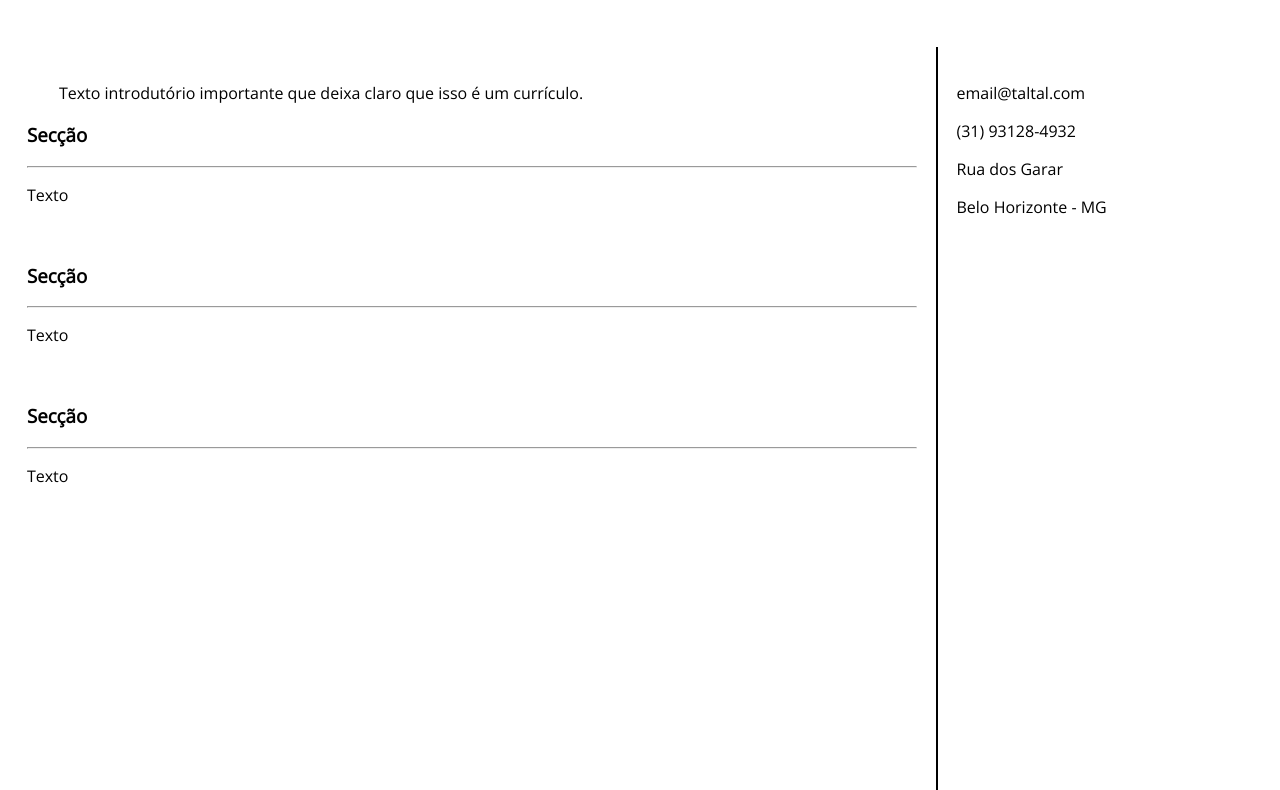
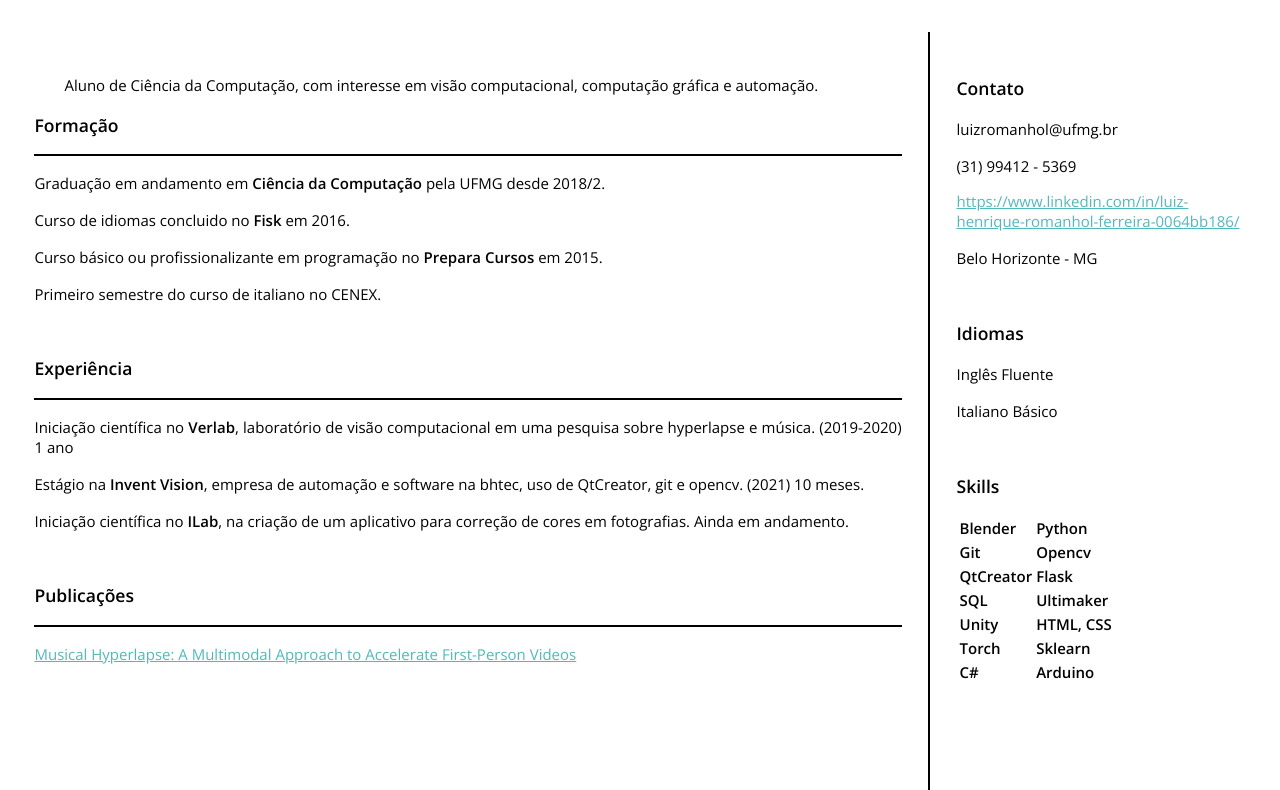
Before and after one commit to thaleshqs/AnonymousPostingES2, a plain HTML site: page index.html in a window 1280 px wide. Shown: the part 107-897 px from the top of the page. Drawn offline with nearby package versions, Linux system fonts and the light colour scheme.

Commit message:
Add files via upload

```diff
--- a/index.html
+++ b/index.html
@@ -5,6 +5,7 @@
 <link rel="preconnect" href="https://fonts.googleapis.com">
 <link rel="preconnect" href="https://fonts.gstatic.com" crossorigin>
 <link href="https://fonts.googleapis.com/css2?family=Open+Sans&display=swap" rel="stylesheet">
+<link href="https://fonts.googleapis.com/css2?family=Open+Sans:wght@600&display=swap" rel="stylesheet">
 </head>
 <body>
 <div class = "top">
@@ -16,55 +17,117 @@
 <div class = "belly">
 	<div class = "sider left">
 			<p style="text-indent: 2em;">
-				Texto introdutório importante que deixa claro que isso é um currículo.
+				Aluno de Ciência da Computação, com interesse em visão computacional, computação gráfica e automação.
 			</p>
 			<h3>
-				Secção
+				Formação
 			</h3>
 			<hr>
 			<p>
-				Texto
+				Graduação em andamento em <b>Ciência da Computação</b> pela UFMG desde 2018/2.
+			</p>
+			<p>
+				Curso de idiomas concluido no <b>Fisk</b> em 2016.
+			</p>
+			<p>
+				Curso básico ou profissionalizante em programação no <b> Prepara Cursos </b> em 2015.
+			</p>
+			<p>
+				Primeiro semestre do curso de italiano no CENEX.
+			</p>
+			<br>
+			<h3>
+				Experiência
+			</h3>
+			<hr>
+			<p>
+				Iniciação científica no <b>Verlab</b>, laboratório de visão computacional em uma pesquisa sobre hyperlapse e música. (2019-2020) 1 ano
+			</p>
+			<p>
+				Estágio na <b>Invent Vision</b>, empresa de automação e software na bhtec, uso de QtCreator, git e opencv. (2021) 10 meses.
+			</p>
+			<p>
+				Iniciação científica no <b>ILab</b>, na criação de um aplicativo para correção de cores em fotografias. Ainda em andamento.
 			</p>
 			<br>
 
 			<h3>
-				Secção
+				Publicações
 			</h3>
 			<hr>
 			<p>
-				Texto
-			</p>
-			<br>
-
-			<h3>
-				Secção
-			</h3>
-			<hr>
-			<p>
-				Texto
+				<a href="http://sibgrapi.sid.inpe.br/rep/8JMKD3MGPEW34M/45CS7CS">Musical Hyperlapse: A Multimodal Approach to
+Accelerate First-Person Videos</a>
 			</p>
 			<br>
 	</div>
 	<div class = "sider right">
+			<h3>
+				Contato
+			</h3>
 			<p>
-				email@taltal.com
+				luizromanhol@ufmg.br
 			</p>
 			<p>
-				(31) 93128-4932
+				(31) 99412 - 5369
 			</p>
-			<p>
-				Rua dos Garar
-			</p>
+			<a href="https://www.linkedin.com/in/luiz-henrique-romanhol-ferreira-0064bb186/">
+				https://www.linkedin.com/in/luiz-henrique-romanhol-ferreira-0064bb186/
+			</a>
 			<p>
 				Belo Horizonte - MG
 			</p>
+			<br>
+			<h3>
+				Idiomas
+			</h3>
+			<p>
+				Inglês Fluente
+			</p>
+			<p>
+				Italiano  Básico
+			</p>
+			<br>
+			<h3>
+				Skills
+			</h3>
+			<table>
+				<tr>
+					<td><b>Blender</b></td>
+					<td><b>Python</b></td>
+				</tr>
+				<tr>
+					<td><b>Git</b></td>
+					<td><b>Opencv</b></td>
+				</tr>
+				<tr>
+					<td><b>QtCreator</b></td>
+					<td><b>Flask</b></td>
+				</tr>
+				<tr>
+					<td><b>SQL</b></td>
+					<td><b>Ultimaker</b></td>
+				</tr>
+				<tr>
+					<td><b>Unity</b></td>
+					<td><b>HTML, CSS</b></td>
+				</tr>
+				<tr>
+					<td><b>Torch</b></td>
+					<td><b>Sklearn</td>
+				</tr>
+				<tr>
+					<td><b>C#</b></td>
+					<td><b>Arduino</td>
+				</tr>
+			</table>
 	</div>
 </div>
 <br>
 <div class = "foot">
 	<br>
 	<h4>
-		Luiz Romanhol
+		(31) 99412 - 5369&nbsp&nbspluizromanhol@ufmg.br
 	</h4>
 </div>
 
--- a/style.css
+++ b/style.css
@@ -13,16 +13,38 @@ html {
 body {
 	background-color: white;
 	font-family: 'Open Sans', sans-serif;
+	text-align: justify;
+	font-size: 15px;
+}
+b {
+	font-family: 'Open Sans', bold;
 }
 
-
 h1{
-	color: #055052;
+	color: black;
+	font-size: 27px;
 }
 
-h4{
+h2,h3 {
+}
+
+h4 {
 	text-align: right;
 	color: white;
+}
+
+p {
+	padding-top: 0.5mm;
+}
+
+hr {
+	border: 0px;
+	border-top: 2px solid black;
+	color: black;
+}
+
+a {
+	color:#53B8BB;
 }
 .top {
 	background-color: white;
@@ -30,7 +52,7 @@ h4{
 }
 
 .belly {
-	background-color: #F3F2C9;
+	background-color: #c5d5d6;
 	width: 100%;
 	height: 215mm;
     display: flex;
@@ -41,7 +63,7 @@ h4{
 	width: 50%;
 	height: 100%;
 	margin: 0mm;
-	padding: 5mm;
+	padding: 7mm;
 	background-color: white;
 }
 
@@ -51,6 +73,7 @@ h4{
 }
 .right {
 	width: 25%;
+	background-color: white;
 }
 
 .foot {
```
Also changed, not shown: 1 other file.
